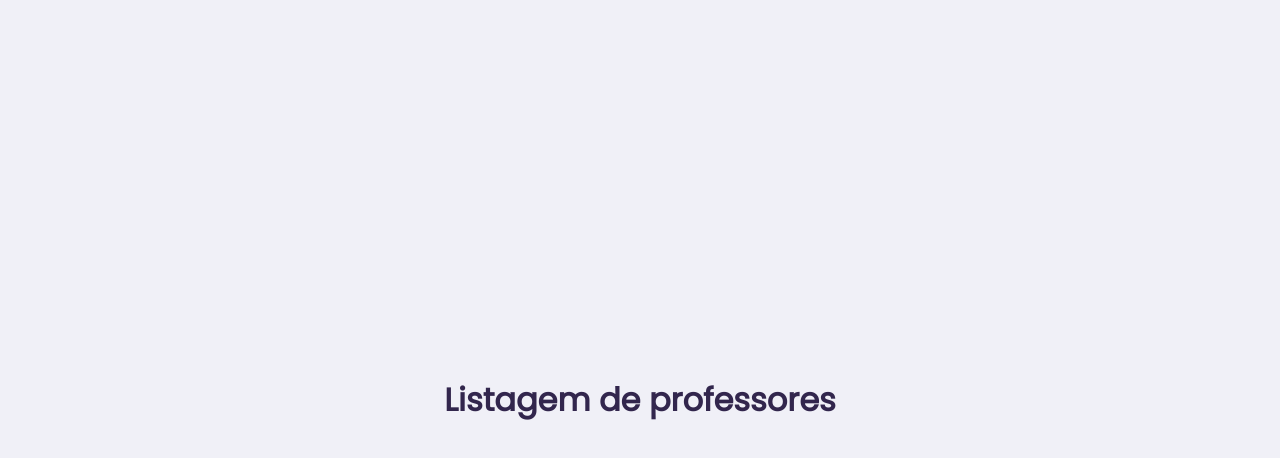
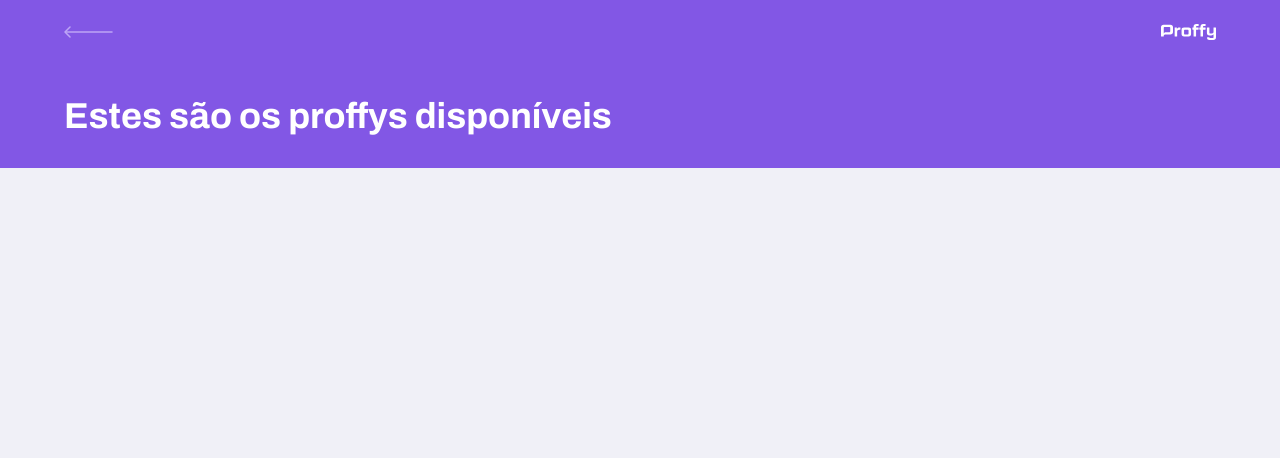
Before and after one commit to fernando-meira/NextLevelWeek02, a React (Create React App) app in the folder web/: page /study in a window 1280 px wide. Shown: the top 458 px of the page. Built offline with nearby package versions, Linux system fonts and the light colour scheme.

Commit message:
feat: created folder components and transformed header into component

```diff
--- /dev/null
+++ b/web/src/components/PageHeader/index.tsx
@@ -0,0 +1,31 @@
+import React from 'react';
+import { Link } from 'react-router-dom';
+
+import { logo } from '../../themes/assets/images';
+import { back } from '../../themes/assets/images/icons';
+
+import { Container } from './styles';
+
+interface PageHeaderProps {
+  title: string;
+}
+
+const PageHeader: React.FC<PageHeaderProps> = ({ title }) => {
+  return (
+    <Container>
+      <div className="top-bar-container">
+        <Link to="/">
+          <img src={back} alt="Voltar" />
+        </Link>
+
+        <img src={logo} alt="Proffy" />
+      </div>
+
+      <div className="header-content">
+        <strong>{title}</strong>
+      </div>
+    </Container>
+  );
+};
+
+export default PageHeader;
--- /dev/null
+++ b/web/src/components/PageHeader/styles.ts
@@ -0,0 +1,49 @@
+import styled from 'styled-components';
+
+import colors from '../../themes/styles/colors';
+
+export const Container = styled.header`
+  display: flex;
+  flex-direction: column;
+
+  background-color: ${colors.primary};
+
+  .top-bar-container {
+    width: 90%;
+    margin: 0 auto;
+    padding: 1.6rem 0;
+
+    display: flex;
+    align-items: center;
+    justify-content: space-between;
+
+    color: ${colors.textInPrimary};
+
+    a {
+      height: 3.2rem;
+      transition: opacity 0.4s;
+
+      :hover {
+        opacity: 0.6;
+      }
+    }
+
+    > img {
+      height: 1.6rem;
+    }
+  }
+
+  .header-content {
+    position: relative;
+
+    width: 90%;
+    margin: 0 auto;
+    margin: 3.2rem auto;
+
+    strong {
+      line-height: 4.2rem;
+      font: 700 3.6rem Archivo;
+      color: ${colors.titleInPrimary};
+    }
+  }
+`;
--- /dev/null
+++ b/web/src/components/index.ts
@@ -0,0 +1,3 @@
+import PageHeader from './PageHeader';
+
+export { PageHeader };
--- a/web/src/pages/Landing/index.jsx
+++ b/web/src/pages/Landing/index.jsx
@@ -28,12 +28,12 @@ const Landing = () => {
           />
 
           <div className="buttons-container">
-            <Link to="/" className="study">
+            <Link to="/study" className="study">
               <img src={study} alt="Estudar" />
               Estudar
             </Link>
 
-            <Link to="/" className="give-classes">
+            <Link to="/give-classes" className="give-classes">
               <img src={giveClasses} alt="Dar aulas" />
               Dar aulas
             </Link>
--- a/web/src/pages/TeacherForm/index.tsx
+++ b/web/src/pages/TeacherForm/index.tsx
@@ -1,11 +1,13 @@
 import React from 'react';
+
+import { PageHeader } from '../../components';
 
 import { Container } from './styles';
 
 const TeacherForm = () => {
   return (
     <Container>
-      <h1>Hello Rocketseat</h1>
+      <PageHeader title={'Que bom que você quer dar aulas.'} />
     </Container>
   );
 };
--- a/web/src/pages/TeacherForm/styles.ts
+++ b/web/src/pages/TeacherForm/styles.ts
@@ -1,3 +1,6 @@
 import styled from 'styled-components';
 
-export const Container = styled.div``;
+export const Container = styled.div`
+  width: 100vw;
+  height: 100vh;
+`;
--- a/web/src/pages/TeacherList/index.tsx
+++ b/web/src/pages/TeacherList/index.tsx
@@ -1,11 +1,13 @@
 import React from 'react';
+
+import { PageHeader } from '../../components';
 
 import { Container } from './styles';
 
 const TeacherList = () => {
   return (
     <Container>
-      <h1>Listagem de professores</h1>
+      <PageHeader title={'Estes são os proffys disponíveis'} />
     </Container>
   );
 };
--- a/web/src/pages/TeacherList/styles.ts
+++ b/web/src/pages/TeacherList/styles.ts
@@ -1,3 +1,8 @@
 import styled from 'styled-components';
 
-export const Container = styled.div``;
+import colors from '../../themes/styles/colors';
+
+export const Container = styled.div`
+  width: 100vw;
+  height: 100vh;
+`;
```
